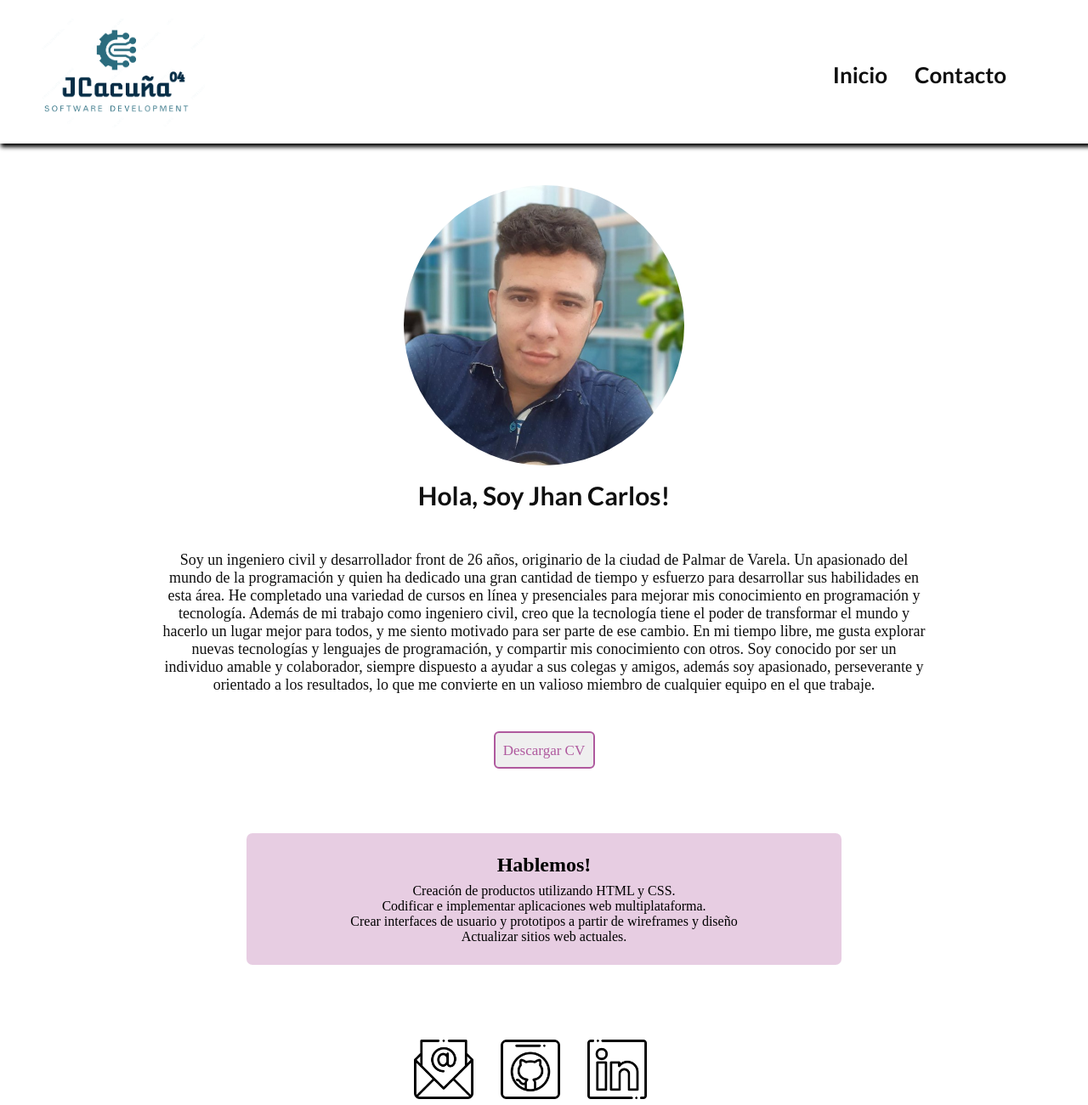
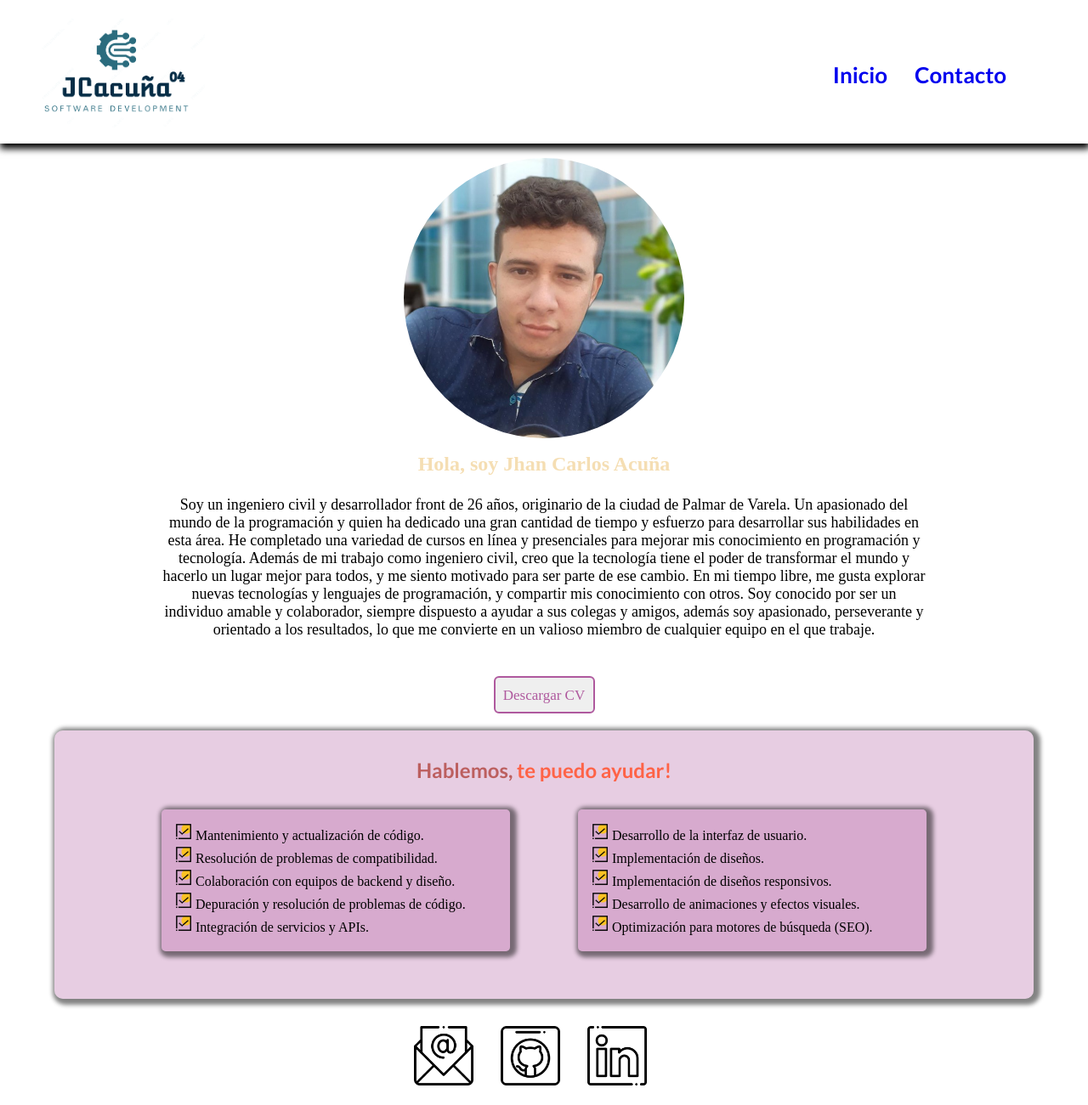
Before and after one commit to jcacunainge/Proyecto-Codigo-1, a plain HTML site: page proyecto-1/index.html in a window 1280 px wide. Shown: the top 1301 px of the page at 85% size. Drawn offline with Linux system fonts and the light colour scheme; a web font is replaced by a local one.

Commit message:
actualización de proyecto

```diff
--- /dev/null
+++ b/proyecto-1/css/css.css
@@ -0,0 +1,196 @@
+/* En este archivo escriban su CSS */
+
+/* Fonts */
+@import url('https://fonts.googleapis.com/css2?family=DynaPuff&family=Lato:wght@400;700&display=swap');
+
+/*
+font-family: 'Lato', sans-serif;
+*/
+
+* {
+    box-sizing: border-box;
+    margin: 0;
+    padding: 0;
+    list-style: none;
+    text-decoration: none;
+}
+
+@import url('https://fonts.googleapis.com/css2?family=DynaPuff&family=Lato:wght@400;700&display=swap');
+
+header{
+    display: flex;
+    flex-direction: column;
+    align-items: center;
+    text-align: center;
+    justify-content: center;
+    box-shadow: 1px 5px 8px 1px black;
+    padding: 1rem;
+    font-family: 'Lato', sans-serif;
+    font-weight: 700;
+    color: #0f0f0f;
+}
+
+#imagen--logo{
+    width: 80%;
+    max-width: 250px;
+}
+nav ul li {
+    margin-top: .5rem;
+    font-size: 26px;
+}
+nav ul li:hover{
+    transform: scale(1.2);
+}
+
+@media only screen and (min-width: 700px){
+    header{
+        flex-direction: row;
+        justify-content: space-between;
+    }
+    nav ul {
+        display: flex;
+        padding: 2rem;
+        margin-right: 1rem;
+    }
+    nav ul li a {
+        margin-right: 2rem;
+    }
+}
+
+/*Main*/
+.seccion1{
+    display: flex;
+    flex-direction: column;
+    align-items: center;
+    margin: 0 auto;
+    text-align: center;
+    color: wheat;
+}
+#imagen-personal{
+    width: 60%;
+    max-width: 300px;
+    margin: 2rem 0;
+    border-radius: 50%;
+    animation: scale 2s infinite;
+}
+
+@keyframes scale {
+    0% {
+        transform: scale(1);
+    }
+    50% {
+        transform: scale(1.1);
+    }
+    100% {
+        transform: scale(1);
+    }
+}
+
+#titulo-principal{
+    font-family: 'Lato', sans-serif;
+    color: #0f0f0f;
+    font-size: 30px;
+    margin-bottom: 1.5rem;
+}
+
+#descripcion-quien-soy{
+    margin: 1.5rem 0;
+    width: 90%;
+    max-width: 900px;
+    color: black;
+    font-size: 18px;
+}
+
+.seccion2{
+    background-color:rgba(175, 89, 158, 0.3);
+    width: 90%;
+    /* max-width: 700px; */
+    margin: 0 auto;
+    text-align: center;
+    padding: 2rem;
+    border-radius: 10px;
+    box-shadow: 3px 2px 5px 5px rgba(0, 0, 0, 0.487);
+}
+
+.seccion2 h2 {
+    margin-bottom: .5rem;
+}
+h2{
+    color: rgb(188, 95, 95);
+    font-family: 'Lato', sans-serif;
+    margin-bottom: 10px;
+
+}
+
+#seccion2-encabezado{
+    color: tomato;
+}
+.contenedor_lista--funciones{
+    display: flex;
+    flex-direction: column;
+    margin: 0 auto;
+    max-width: 900px;
+}
+.contenedor_lista--funciones li:hover{
+    transform: scale(1.03);
+}
+.lista-hablemos{
+    width: 100%;
+    text-align: left;
+    line-height: 25px;
+    background-color: rgba(175, 89, 158, 0.3);
+    padding: 1rem;
+    border-radius: 5px;
+    margin: 1.5rem auto;
+    box-shadow: 3px 2px 5px 5px rgba(0, 0, 0, 0.487);
+}
+
+.seccion3{
+    padding: 2rem;
+    display: flex;
+    justify-content: center;
+    margin-bottom: 1.5rem;
+}
+
+.icons{
+    width: 70px;
+    margin-right: 2rem;
+}
+
+footer {
+    background-color: #af599e;
+    display: flex;
+    justify-content: center;
+    align-items: center;
+    height: 100px;
+}
+
+#descripcion-foter {
+    text-align: center;
+}
+
+
+@media only screen and (min-width: 700px){
+    header{
+        flex-direction: row;
+        justify-content: space-between;
+    }
+    nav ul {
+        display: flex;
+        padding: 2rem;
+        margin-right: 1rem;
+    }
+    nav ul li a {
+        margin-right: 2rem;
+    }
+    /* .lista-hablemos{
+        flex-direction: row;
+        max-width: 400px;
+    } */
+    .contenedor_lista--funciones{
+        flex-direction: row;
+        gap: 5rem;
+    }
+
+
+}
--- a/proyecto-1/css/footer.css
+++ /dev/null
@@ -1,11 +0,0 @@
-footer {
-    background-color: #af599e;
-    display: flex;
-    justify-content: center;
-    align-items: center;
-    height: 100px;
-  }
-
-  #descripcion-foter {
-    text-align: center;
-  }
--- a/proyecto-1/css/header.css
+++ b/proyecto-1/css/header.css
@@ -1,42 +1,58 @@
-header{
+header {
+    position: fixed;
     width: 100%;
+    z-index: 1000;
+    height: 400px;
+    overflow: hidden;
+    text-align:center;
+    line-height: 40px;
+    box-shadow: 1px 5px 8px 1px black;
+
+}
+
+#imagen--logo{
+    width: 300px;
+}
+
+.header{
     display: flex;
     flex-direction: column;
     align-items: center;
     text-align: center;
     justify-content: center;
-    box-shadow: 3px 2px 5px 2px black;
-    padding: 1rem;
+    padding: .5rem;
     font-family: 'Lato', sans-serif;
     font-weight: 700;
-    color: var(--texto);
-    position: static;
+    color: #0f0f0f;
 }
 
-#imagen--logo{
-    width: 80%;
-    max-width: 250px;
-}
+
 nav ul li {
-    margin-top: .5rem;
     font-size: 26px;
 }
 nav ul li:hover{
     transform: scale(1.2);
 }
 
-
 @media only screen and (min-width: 700px){
     header{
+        height: 200px;
+    }
+    .header{
         flex-direction: row;
         justify-content: space-between;
     }
     nav ul {
         display: flex;
-        padding: 2rem;
-        margin-right: 1rem;
+
     }
     nav ul li a {
         margin-right: 2rem;
     }
 }
+
+.content
+{
+height:2000px;
+ /*just to get the page to scroll*/
+}
--- a/proyecto-1/css/seccion1.css
+++ /dev/null
@@ -1,41 +0,0 @@
-.seccion1{
-    display: flex;
-    flex-direction: column;
-    align-items: center;
-    margin: 2rem auto;
-    text-align: center;
-}
-#imagen-personal{
-    width: 60%;
-    max-width: 300px;
-    margin: 2rem 0;
-    border-radius: 50%;
-    animation: scale 2s infinite;
-}
-
-@keyframes scale {
-0% {
-    transform: scale(1);
-}
-50% {
-    transform: scale(1.1);
-}
-100% {
-    transform: scale(1);
-}
-}
-
-#titulo-principal{
-    font-family: 'Lato', sans-serif;
-    color: var(--texto);
-    font-size: 30px;
-    margin-bottom: 1.5rem;
-}
-
-#descripcion-quien-soy{
-    margin: 1.5rem 0;
-    width: 90%;
-    max-width: 900px;
-    color: var(--texto);
-    font-size: 18px;
-}
--- a/proyecto-1/css/seccion2.css
+++ /dev/null
@@ -1,12 +0,0 @@
-.seccion2{
-    background-color: var(--fondo-hablemos);
-    width: 90%;
-    max-width: 700px;
-    margin: 3.5rem auto;
-    text-align: center;
-    padding: 1.5rem;
-    border-radius: 7px;
-}
-.seccion2 h2 {
-    margin-bottom: .5rem;
-}
--- a/proyecto-1/css/seccion3.css
+++ /dev/null
@@ -1,11 +0,0 @@
-.seccion3{
-    padding: 2rem;
-    display: flex;
-    justify-content: center;
-    margin-bottom: 1.5rem;
-}
-.icons{
-    width: 70px;
-    margin-right: 2rem;
-
-}
--- a/proyecto-1/css/styles.css
+++ /dev/null
@@ -1,60 +0,0 @@
-/* En este archivo escriban su CSS */
-
-/* Fonts */
-@import url('https://fonts.googleapis.com/css2?family=DynaPuff&family=Lato:wght@400;700&display=swap');
-
-/*
-font-family: 'Lato', sans-serif;
-*/
-
-/*Paletas de colores*/
-:root {
-    --fondo-general: #fbfbfb;
-    --fondo-boton-footer: #af599e;
-    --fondo-hablemos: rgba(175, 89, 158, 0.3);
-    --texto: #0f0f0f;
-    --texto-boton-footer: #fbfbfb;
-  }
-/*Fin de paletas de colores*/
-
-
-/* Reset */
-* {
-    box-sizing: border-box;
-    margin: 0;
-    padding: 0;
-    /* Para que el scrolleo en la one page sea suave */
-    scroll-behavior: smooth;
-}
-
-/* Para quitar los puntos a los items de listas */
-ul, li {
-    list-style: none;
-}
-
-/* Para que los enlaces hereden el color de texto y no tengan subrayado */
-a {
-    text-decoration: none;
-    color: inherit;
-}
-/*HEADER*/
-
-
-
-/* Recomendaciones!
-*  - Comenzar desde lo más general y luego ir hacia lo mas específico, asignando primero
-*    "estilos generales". Una buena idea sería comenzar por el <body> ;)
-*
-*  - Recuerden que queremos evitar "repetir código", en CSS usando la cualidad de la herencia
-*    podemos setear ciertas propiedades en un elemento padre y dejar que sean heredadas (por ejemplo: font-size)
-*
-*  - Nadie sabe todas las propiedades CSS de memoria, si no saben como hacer algo no lo recuerdan, la respuesta
-*    pueden encontrarla buscando en la web algo como "CSS como hacer ... " o "propiedad css para hacer ..."
-*
-*  - Usen mucho las herramientas para desarrolladores del navegador para ir
-*    probando el CSS que escriben, resolver dudas y problemas.
-*
-*  - Paciencia, resiliencia y creatividad! No se desanimen, las primeras experiencias maquetando con HTML y CSS
-*    pueden ser frustrantes, pero estas habilidades se van desarrollando con la experiencia, es como aprender
-*    un trabajo manual, hacer una artesanía, tocar un instrumento musical... la práctica es todo!
-*/
--- a/proyecto-1/index.html
+++ b/proyecto-1/index.html
@@ -9,17 +9,14 @@
 
     <!--Favion-->
     <link rel="shortcut icon" href="./img/favicon.ico" type="image/x-icon">
+
     <!-- CSS -->
-    <link rel="stylesheet" href="./css/styles.css">
-    <link rel="stylesheet" href="css/header.css">
-    <link rel="stylesheet" href="./css/seccion1.css">
-    <link rel="stylesheet" href="./css/seccion2.css">
-    <link rel="stylesheet" href="./css/seccion3.css">
+    <link rel="stylesheet" href="./css/css.css">
+    <!-- <link rel="stylesheet" href="./css/header.css"> -->
     <link rel="stylesheet" href="./css/boton.css">
-    <link rel="stylesheet" href="./css/footer.css">
 </head>
 <body>
-    <header>
+    <header class="header">
         <a href="./index.html"><img id="imagen--logo" src="./img/Logo--Jc.png" alt="Logo Jhan Carlos Acuña"></a>
         <nav>
             <ul>
@@ -31,20 +28,31 @@
     <main>
         <section id="inicio" class="seccion1">
             <img id="imagen-personal" src="./img/foto.jpeg" alt="">
-            <h1 id="titulo-principal">Hola, Soy Jhan Carlos!</h1>
+            <h1 id="myHeading">Hola, soy Jhan Carlos Acuña</h1>
             <p id="descripcion-quien-soy">
                 Soy un ingeniero civil y desarrollador front de 26 años, originario de la ciudad de Palmar de Varela. Un apasionado del mundo de la programación y quien ha dedicado una gran cantidad de tiempo y esfuerzo para desarrollar sus habilidades en esta área. He completado una variedad de cursos en línea y presenciales para mejorar mis conocimiento en programación y tecnología. Además de mi trabajo como ingeniero civil, creo que la tecnología tiene el poder de transformar el mundo y hacerlo un lugar mejor para todos, y me siento motivado para ser parte de ese cambio. En mi tiempo libre, me gusta explorar nuevas tecnologías y lenguajes de programación, y compartir mis conocimiento con otros. Soy conocido por ser un individuo amable y colaborador, siempre dispuesto a ayudar a sus colegas y amigos, además soy apasionado, perseverante y orientado a los resultados, lo que me convierte en un valioso miembro de cualquier equipo en el que trabaje.
             </p>
             <button id="btn">Descargar CV</button>
         </section>
         <section class="seccion2">
-            <h2>Hablemos!</h2>
-            <ul>
-                <li>Creación de productos utilizando HTML y CSS.</li>
-                <li>Codificar e implementar aplicaciones web multiplataforma.</li>
-                <li>Crear interfaces de usuario y prototipos a partir de wireframes y diseño <li>
-                <li>Actualizar sitios web actuales.</li>
-            </ul>
+            <h2>Hablemos, <span id="seccion2-encabezado">te puedo ayudar!</span></h2>
+            <div class="contenedor_lista--funciones">
+                <ul class="lista-hablemos">
+                    <li> <span><img src="./img/correcto.png" alt="" width="20px"></span> Mantenimiento y actualización de código.</li>
+                    <li> <span><img src="./img/correcto.png" alt="" width="20px"></span> Resolución de problemas de compatibilidad.</li>
+                    <li> <span><img src="./img/correcto.png" alt="" width="20px"></span> Colaboración con equipos de backend y diseño.</li>
+                    <li> <span><img src="./img/correcto.png" alt="" width="20px"></span> Depuración y resolución de problemas de código.</li>
+                    <li> <span><img src="./img/correcto.png" alt="" width="20px"></span> Integración de servicios y APIs.</li>
+
+                </ul>
+                <ul class="lista-hablemos">
+                    <li> <span><img src="./img/correcto.png" alt="" width="20px"></span> Desarrollo de la interfaz de usuario.</li>
+                    <li> <span><img src="./img/correcto.png" alt="" width="20px"></span> Implementación de diseños.</li>
+                    <li> <span><img src="./img/correcto.png" alt="" width="20px"></span> Implementación de diseños responsivos.</li>
+                    <li> <span><img src="./img/correcto.png" alt="" width="20px"></span> Desarrollo de animaciones y efectos visuales.</li>
+                    <li> <span><img src="./img/correcto.png" alt="" width="20px"></span> Optimización para motores de búsqueda (SEO).</li>
+                </ul>
+            </div>
         </section>
         <section id="contacto" class="seccion3">
             <a href="mailto:jcacunainge@gmail.com">
```
Also changed, not shown: proyecto-1/script/script.js (+18 -12 lines), proyecto-1/img/correcto.png (added).
